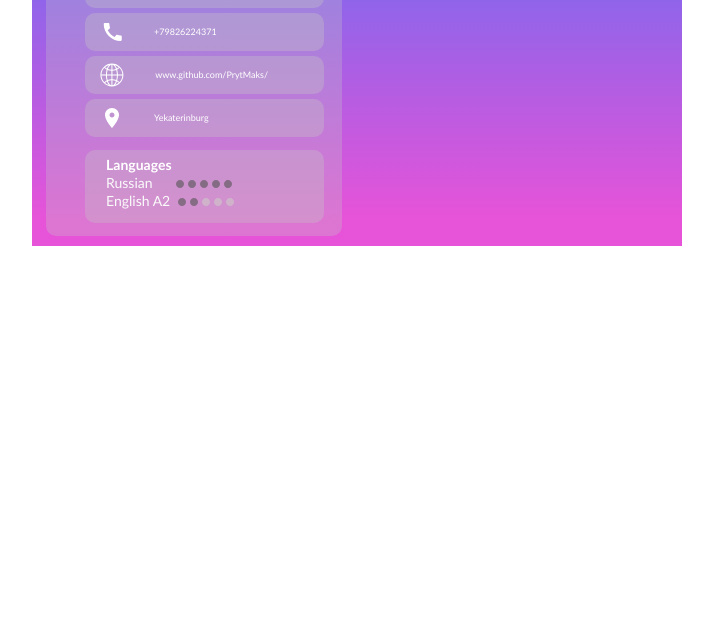
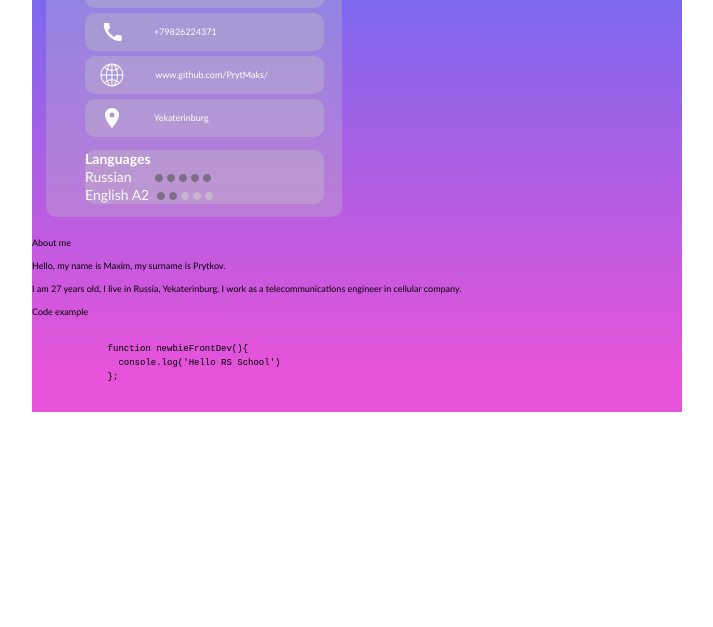
Before and after one commit to PrytMaks/rsschool-cv, a plain HTML site: page index.html in a window 1280 px wide. Shown: the part 173-800 px from the top of the page, without its empty margins (283-996 px from the left). Drawn offline with Linux system fonts and the light colour scheme.

Commit message:
feat: add about user, code example

```diff
--- a/index.html
+++ b/index.html
@@ -23,7 +23,7 @@
                   Prytkov
               </h2>
               <p class="header__prof">
-                Telecommunications engineer
+                Engineer
               </p>
             </div>
           </header>
@@ -55,7 +55,7 @@
                </p>
             </div>
             <div class="user__info info-big">
-              <div class="user__info-wrapper">
+              <div class="user__info-big-wrapper">
                   <p class="info__text">Languages</p>
                   <div class="info__lang">
                     <span class="lang-info lang-ru">Russian</span>
@@ -90,7 +90,7 @@
                             <path d="M8 4C8 6.20914 6.20914 8 4 8C1.79086 8 0 6.20914 0 4C0 1.79086 1.79086 0 4 0C6.20914 0 8 1.79086 8 4Z" fill="#CECACA" fill-opacity="0.6"/>
                     </svg>
                     <svg width="8" height="8" viewBox="0 0 8 8" fill="none" xmlns="http://www.w3.org/2000/svg">
-                                <path d="M8 4C8 6.20914 6.20914 8 4 8C1.79086 8 0 6.20914 0 4C0 1.79086 1.79086 0 4 0C6.20914 0 8 1.79086 8 4Z" fill="#CECACA" fill-opacity="0.6"/>
+                    <path d="M8 4C8 6.20914 6.20914 8 4 8C1.79086 8 0 6.20914 0 4C0 1.79086 1.79086 0 4 0C6.20914 0 8 1.79086 8 4Z" fill="#CECACA" fill-opacity="0.6"/>
                     </svg>
                   </div>
               </div>
@@ -101,7 +101,43 @@
     </div>
     </section>
     <section class="right__col">
-
+      <div class="right__col-wrapper">
+         <div class="container__right">
+           <div class="about__user">
+             <div class="about__user_block">
+               <p class="about__user-text">
+                 About me
+               </p>
+             </div>
+             <div class="about__user-line">
+             </div>
+           </div>
+           <div class="about__person">
+              <p class="person__title">Hello, my name is Maxim, my surname is Prytkov.</p>
+              <p class="about__person-info-text">
+              I am 27 years old, I live in Russia, Yekaterinburg. I work as a telecommunications engineer in cellular company.
+              </p>
+           </div>
+           <div class="about__user user__block">
+            <div class="about__user_block">
+              <p class="about__user-text">
+                Code example
+              </p>
+            </div>
+            <div class="about__user-line">
+            </div>
+          </div>
+          <div class="person__code">
+            <pre class="person__code-ex">
+            <code>
+              function newbieFrontDev(){
+                console.log('Hello RS School')
+              };
+            </code>
+          </pre>
+          </div>
+         </div>
+      </div>
     </section>
 </main>
 </body>
```
